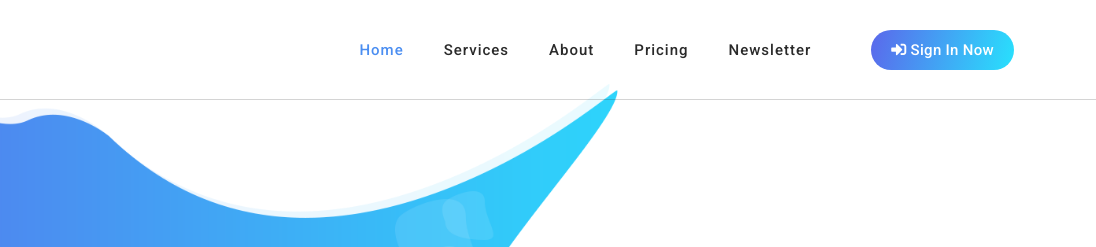
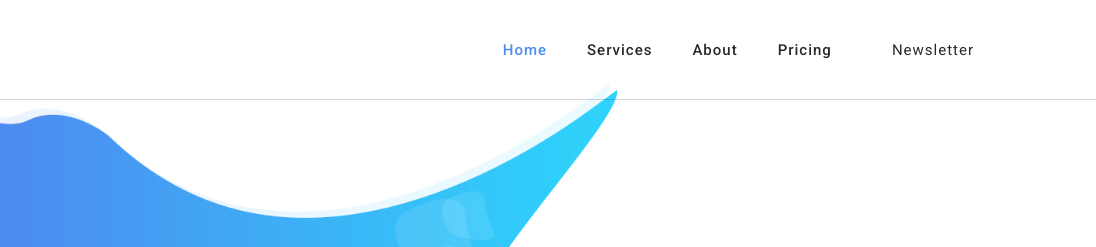
Before and after one commit to Picandshoot/website-photobooth, a plain HTML site: page index.html in a window 1280 px wide. Shown: the top 247 px of the page, 184-1280 px from the left. Drawn offline with Linux system fonts and the light colour scheme.

Commit message:
Update index.html

```diff
--- a/index.html
+++ b/index.html
@@ -66,7 +66,7 @@ https://templatemo.com/tm-570-chain-app-dev
               <li class="scroll-to-section"><a href="#about">About</a></li>
               <li class="scroll-to-section"><a href="#pricing">Pricing</a></li>
               <li class="scroll-to-section"><a href="#newsletter">Newsletter</a></li>
-              <li><div class="gradient-button"><a id="modal_trigger" href="#modal"><i class="fa fa-sign-in-alt"></i> Sign In Now</a></div></li>
+
             </ul>
             <a class='menu-trigger'>
                 <span>Menu</span>
```
